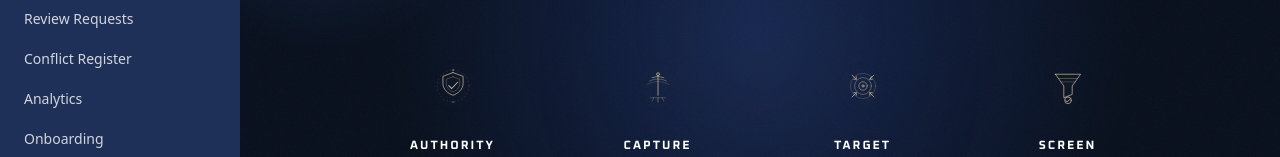
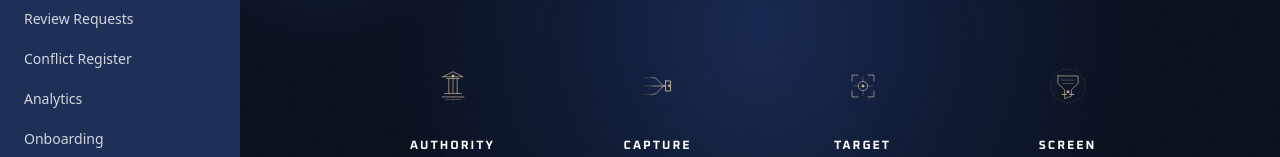
Before and after one commit to adrianosortudo-source/caseload-select, a Next.js app: page / in a window 1280 px wide. Shown: the part 342-499 px from the top of the page. Built offline with nearby package versions, Linux system fonts and the light colour scheme.

Commit message:
Update ACTS marketing icons

```diff
--- a/src/app/(marketing)/components/ActsIcons.tsx
+++ b/src/app/(marketing)/components/ActsIcons.tsx
@@ -1,16 +1,14 @@
 /**
- * ACTS pillar icons
+ * ACTS pillar icons.
  *
- * Bespoke SVG, hand-built from primitives matching v45's stroke-width and
- * visual language. Each icon has its own metaphor:
+ * Selected premium family:
+ * - Authority: column / institution mark
+ * - Capture: channel intake paths
+ * - Target: focus frame
+ * - Screen: ranked intake gate
  *
- *   Authority — shield with check + radiating lines (trust signal)
- *   Capture   — beacon with pulse rings + downward target (visibility radiating outward)
- *   Target    — concentric rings with center dot and converging arrows (precision)
- *   Screen    — funnel with internal filter lines + score badge (qualification)
- *
- * All icons render at 42×42 in the hero pillar wrap. Stroke and fill come
- * from the parent .pillar-icon-wrap CSS, not from these components.
+ * Primary strokes inherit currentColor. Stone accents use the marketing token
+ * with a currentColor fallback for contexts outside the marketing shell.
  */
 
 const baseProps = {
@@ -23,17 +21,14 @@ const baseProps = {
 export function IconAuthority() {
   return (
     <svg {...baseProps} aria-hidden="true">
-      {/* Outer radiating dashed ring */}
-      <circle cx="50" cy="50" r="38" strokeDasharray="2 7" opacity="0.25" />
-      {/* Shield */}
-      <path d="M50 18L26 27v17c0 14 12 24 24 28 12-4 24-14 24-28V27L50 18Z" strokeWidth="1.8" />
-      {/* Inner shield outline */}
-      <path d="M50 28L34 34v11c0 9 7.5 16 16 19 8.5-3 16-10 16-19V34L50 28Z" opacity="0.45" />
-      {/* Check */}
-      <path d="M40 49l7 7 14-15" strokeWidth="2.4" />
-      {/* Authority dots */}
-      <circle cx="50" cy="12" r="1.6" fill="currentColor" opacity="0.6" />
-      <circle cx="50" cy="88" r="1.6" fill="currentColor" opacity="0.4" />
+      <path d="M24 76h52" strokeWidth="1.65" />
+      <path d="M30 68h40" strokeWidth="1.65" />
+      <path d="M35 32h30" strokeWidth="1.65" />
+      <path d="M40 32v36M50 32v36M60 32v36" strokeWidth="1.65" />
+      <path d="M26 28l24-12 24 12H26Z" strokeWidth="1.65" />
+      <path d="M32 82h36" strokeWidth="1.25" opacity="0.62" />
+      <path d="M50 8v8M50 84v8" strokeWidth="1.25" strokeDasharray="2.4 5" opacity="0.38" />
+      <rect x="47" y="23" width="6" height="6" fill="var(--stone, currentColor)" stroke="none" />
     </svg>
   );
 }
@@ -41,20 +36,13 @@ export function IconAuthority() {
 export function IconCapture() {
   return (
     <svg {...baseProps} aria-hidden="true">
-      {/* Beacon — vertical mast */}
-      <line x1="50" y1="22" x2="50" y2="72" strokeWidth="1.8" />
-      {/* Top dot (the source) */}
-      <circle cx="50" cy="22" r="3.5" strokeWidth="1.8" fill="currentColor" />
-      {/* Three concentric pulse arcs spreading out from the top */}
-      <path d="M36 30 Q50 24 64 30" opacity="0.85" />
-      <path d="M30 38 Q50 28 70 38" opacity="0.55" />
-      <path d="M24 46 Q50 32 76 46" opacity="0.3" />
-      {/* Ground base */}
-      <line x1="32" y1="78" x2="68" y2="78" strokeWidth="1.4" opacity="0.5" />
-      {/* Foot rays */}
-      <line x1="40" y1="78" x2="36" y2="86" opacity="0.45" />
-      <line x1="50" y1="78" x2="50" y2="88" opacity="0.7" />
-      <line x1="60" y1="78" x2="64" y2="86" opacity="0.45" />
+      <path d="M20 30h18M20 50h18M20 70h18" strokeWidth="1.25" opacity="0.62" />
+      <path d="M38 30c15 0 15 20 30 20M38 50h30M38 70c15 0 15-20 30-20" strokeWidth="1.65" />
+      <path d="M68 38h12v24H68V38Z" stroke="var(--stone, currentColor)" strokeWidth="2.15" />
+      <circle cx="26" cy="30" r="2.4" fill="currentColor" stroke="none" />
+      <circle cx="26" cy="50" r="2.4" fill="currentColor" stroke="none" />
+      <circle cx="26" cy="70" r="2.4" fill="currentColor" stroke="none" />
+      <rect x="74" y="47" width="5" height="5" fill="var(--stone, currentColor)" stroke="none" />
     </svg>
   );
 }
@@ -62,17 +50,10 @@ export function IconCapture() {
 export function IconTarget() {
   return (
     <svg {...baseProps} aria-hidden="true">
-      {/* Concentric rings */}
-      <circle cx="50" cy="50" r="30" opacity="0.35" />
-      <circle cx="50" cy="50" r="20" opacity="0.6" />
-      <circle cx="50" cy="50" r="10" opacity="0.85" />
-      {/* Center dot */}
-      <circle cx="50" cy="50" r="2.6" fill="currentColor" />
-      {/* Four converging arrows (NE / SE / SW / NW) */}
-      <path d="M76 24 L66 34 M70 28 L66 34 L72 34" strokeWidth="1.8" />
-      <path d="M76 76 L66 66 M72 66 L66 66 L66 72" strokeWidth="1.8" />
-      <path d="M24 76 L34 66 M34 72 L34 66 L28 66" strokeWidth="1.8" />
-      <path d="M24 24 L34 34 M28 34 L34 34 L34 28" strokeWidth="1.8" />
+      <path d="M24 38V24h14M62 24h14v14M76 62v14H62M38 76H24V62" strokeWidth="1.65" />
+      <path d="M50 28v12M50 60v12M28 50h12M60 50h12" strokeWidth="1.25" opacity="0.62" />
+      <circle cx="50" cy="50" r="11" strokeWidth="1.65" />
+      <rect x="47" y="47" width="6" height="6" fill="var(--stone, currentColor)" stroke="none" />
     </svg>
   );
 }
@@ -80,16 +61,11 @@ export function IconTarget() {
 export function IconScreen() {
   return (
     <svg {...baseProps} aria-hidden="true">
-      {/* Funnel outline — wide at top, narrow at bottom */}
-      <path d="M20 22 H80 L60 50 V70 L40 78 V50 L20 22 Z" strokeWidth="1.8" strokeLinejoin="round" />
-      {/* Internal filter lines (the screen) */}
-      <line x1="28" y1="32" x2="72" y2="32" opacity="0.55" />
-      <line x1="33" y1="40" x2="67" y2="40" opacity="0.4" />
-      {/* Score badge at the bottom (the qualified output) */}
-      <circle cx="50" cy="84" r="8" strokeWidth="1.8" />
-      <path d="M44 84 L48 88 L56 80" strokeWidth="2" />
-      {/* Drop trail from funnel to badge */}
-      <line x1="50" y1="78" x2="50" y2="76" opacity="0.4" />
+      <path d="M50 10a40 40 0 1 1 0 80 40 40 0 1 1 0-80Z" strokeWidth="1.25" strokeDasharray="2.4 5" opacity="0.38" />
+      <path d="M26 26h48v18L58 59v15L42 80V59L26 44V26Z" strokeWidth="1.65" />
+      <path d="M34 36h32M38 44h24" strokeWidth="1.25" opacity="0.62" />
+      <path d="M36 70h10M54 70h10" stroke="var(--stone, currentColor)" strokeWidth="2.15" />
+      <rect x="47" y="61" width="6" height="6" fill="var(--stone, currentColor)" stroke="none" />
     </svg>
   );
 }
```
